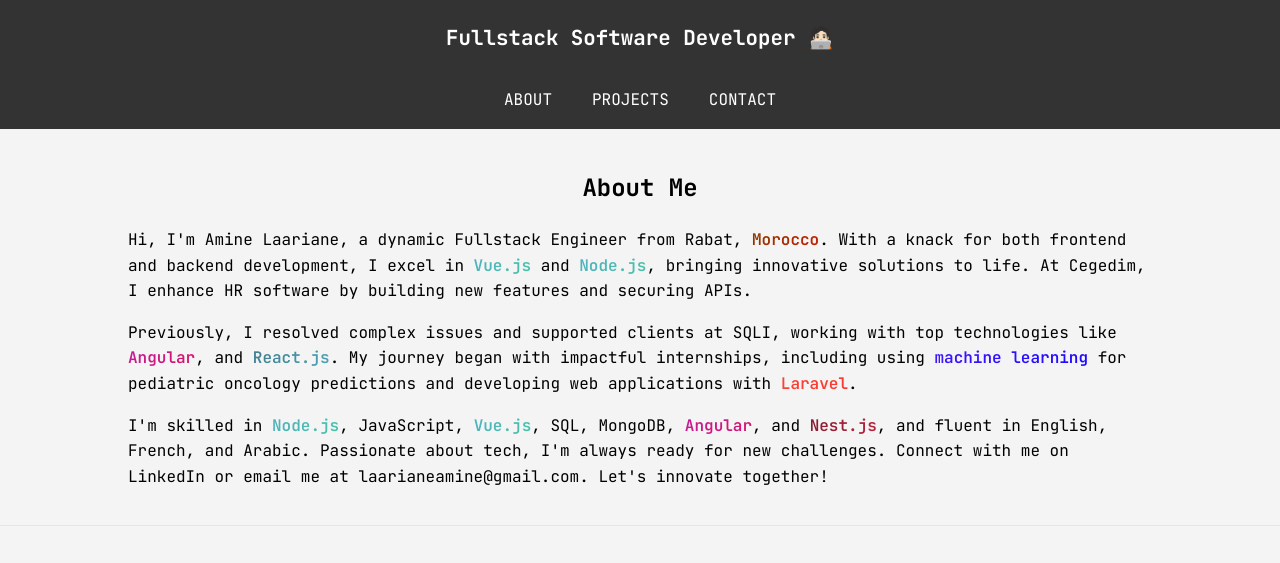
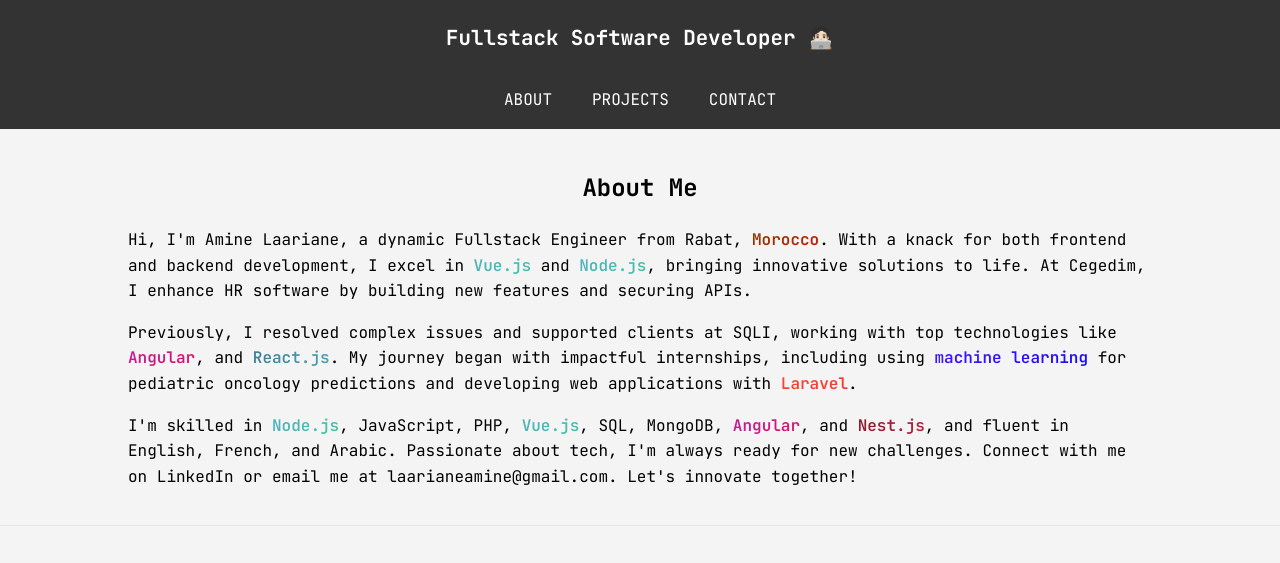
Before and after one commit to laariane/MainPortfolio, a plain HTML site: page index.html in a window 1280 px wide. Shown: the part 223-786 px from the top of the page. Drawn offline with Linux system fonts and the light colour scheme.

Commit message:
updating description

```diff
--- a/index.html
+++ b/index.html
@@ -31,7 +31,7 @@
         <div class="container">
             <h2>About Me</h2>
             <p>Hi, I'm Amine Laariane, a dynamic Fullstack Engineer from Rabat, <span class="GradiantGreenToRed">Morocco</span>. With a knack for both frontend and backend development, I excel in <a href="" class="GradiantGreenToBlue">Vue.js</a> and <a href="" class="GradiantGreenToBlue">Node.js</a>, bringing innovative solutions to life. At <a href="https://www.cegedim.com/Pages/default.aspx" >Cegedim</a>, I enhance HR software by building new features and securing APIs.</p>
-            <p>Previously, I resolved complex issues and supported clients at <a href="https://www.sqli.com/int-en">SQLI</a>, working with top technologies like  <a href="" class="GradiantRedToPurple">Angular</a>, and <a href="" class="GradiantCyanToGray">React.js</a>. My journey began with impactful internships, including using <span class="GradiantBlueToPurple" >machine learning</span> for pediatric oncology predictions and developing web applications with <span class="GradiantRedToLessRed">Laravel</span>.</p> <p>I'm skilled in  <a href="" class="GradiantGreenToBlue">Node.js</a>, JavaScript, <a href="" class="GradiantGreenToBlue">Vue.js</a>, SQL, MongoDB, <a href="" class="GradiantRedToPurple">Angular</a>, and <a href="" class="GradiantRedToBlack">Nest.js</a>, and fluent in English, French, and Arabic. Passionate about tech, I'm always ready for new challenges. Connect with me on LinkedIn or email me at laarianeamine@gmail.com. Let's innovate together!</p>
+            <p>Previously, I resolved complex issues and supported clients at <a href="https://www.sqli.com/int-en">SQLI</a>, working with top technologies like  <a href="" class="GradiantRedToPurple">Angular</a>, and <a href="" class="GradiantCyanToGray">React.js</a>. My journey began with impactful internships, including using <span class="GradiantBlueToPurple" >machine learning</span> for pediatric oncology predictions and developing web applications with <span class="GradiantRedToLessRed">Laravel</span>.</p> <p>I'm skilled in  <a href="" class="GradiantGreenToBlue">Node.js</a>, JavaScript, PHP, <a href="" class="GradiantGreenToBlue">Vue.js</a>, SQL, MongoDB, <a href="" class="GradiantRedToPurple">Angular</a>, and <a href="" class="GradiantRedToBlack">Nest.js</a>, and fluent in English, French, and Arabic. Passionate about tech, I'm always ready for new challenges. Connect with me on LinkedIn or email me at laarianeamine@gmail.com. Let's innovate together!</p>
 
         </div>
     </section>
```
